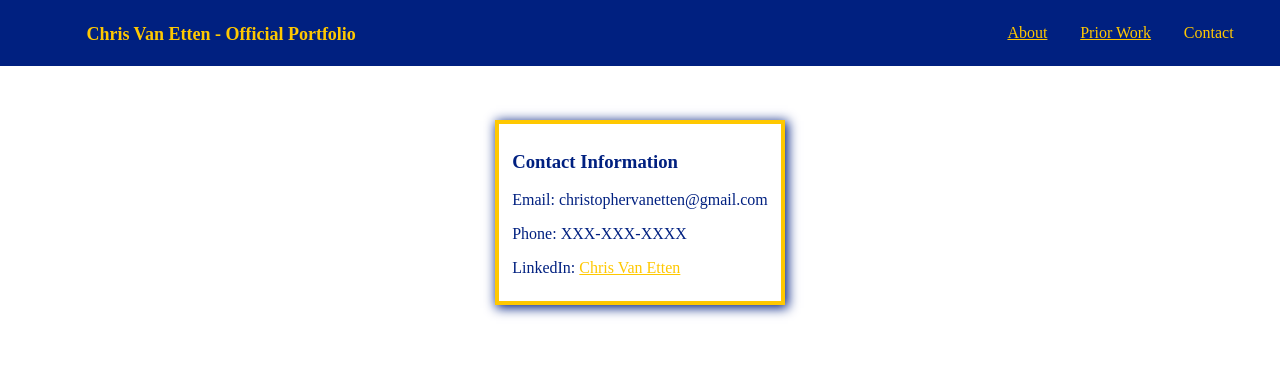
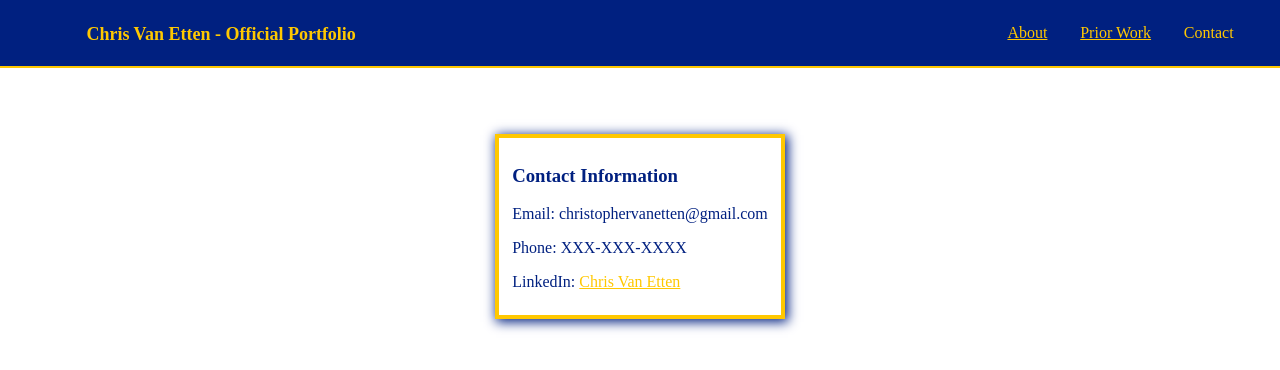
Before and after one commit to MistahV/Professional-Portolio_Van-Etten, a plain HTML site: page contact.html in a window 1280 px wide. Drawn offline with Linux system fonts and the light colour scheme.

Commit message:
made navBar fixed to top

```diff
--- a/assets/css/style.css
+++ b/assets/css/style.css
@@ -25,11 +25,14 @@ nav {
     color: var(--colorThi);
     background-color: var(--colorMain);
     height: fit-content;
-    position: sticky;
+    position: fixed;
+    top: 0;
+    width: 100%;
     text-align: right;
     list-style-type: none;
     padding-left: 2rem;
     padding-right: 2rem;
+    border-bottom: 2px solid var(--colorThi);
 }
 
 li {
@@ -60,6 +63,7 @@ a {
 /* About/Homepage Classes */
 
 .proPic {
+    margin-top: 10vh;
     padding-top: 4vh;
     padding-bottom: 4vh;
     height: 55vh;
@@ -99,8 +103,7 @@ a {
     padding-right: 2vw;
     margin-left: 4vw;
     margin-right: 3vw;
-    margin-top: 4vh;
-    margin-bottom: 1vh;
+    margin-top: 10vh;
     width: calc(45% - 3vw);
     height: fit-content;
     box-shadow: 2px 2px 11px 1px var(--colorMain);
@@ -124,6 +127,8 @@ a {
     border: solid 4px var(--colorThi);
     color: var(--colorMain);
     padding: 1vh 1vw;
-    margin:auto;
+    margin-top: 10vh;
+    margin-left: auto;
+    margin-right: auto;
     box-shadow: 2px 2px 11px 1px;
 }
```
Also changed, not shown: assets/images/PortfolioScreenshot.png (added), 1 other file.
